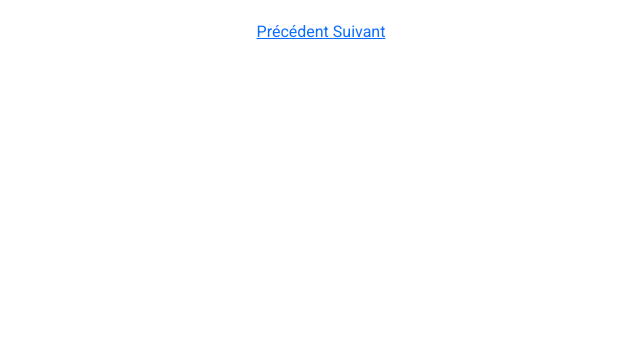
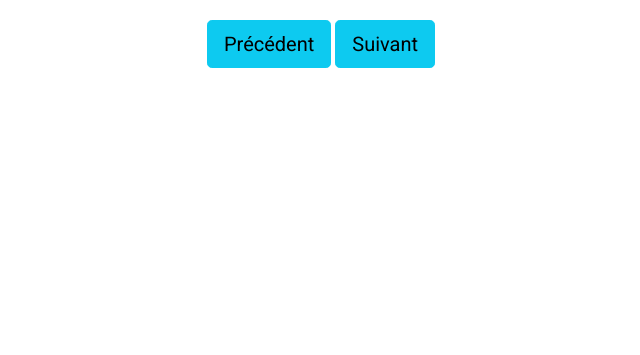
Before and after one commit to gabgabb/DjangoMon, a Django app: template pokedex/templates/pokedex/accueil.html in a window 1280 px wide. Shown: the part 445-800 px from the top of the page, without its empty margins (319-959 px from the left). Run offline with Django 4.2, Linux system fonts and the light colour scheme; the template is opened without the code that fills it: most values are stand-ins (such as "Sample title", 1, 10 or a date in 2020).

Commit message:
bouton suivant precedent bootstrap

```diff
--- a/pokedex/templates/pokedex/accueil.html
+++ b/pokedex/templates/pokedex/accueil.html
@@ -25,10 +25,10 @@
     {% endfor %}
 
     <div id="lienPage">
-        {% if limit != 30 %}
-            <a href="{% url 'accueil' offset|add:"-30" limit|add:"-30" %}"> Précédent </a>
+        {% if limit != 32 %}
+            <a class="btn btn-info btn-lg" href="{% url 'accueil' offset|add:"-32" limit|add:"-32" %}"> Précédent </a>
         {% endif %}
-        <a href="{% url 'accueil' offset|add:"30" limit|add:"30" %}"> Suivant </a>
+        <a class="btn btn-info btn-lg" href="{% url 'accueil' offset|add:"32" limit|add:"32" %}"> Suivant </a>
     </div>
 
 </div>
```
Also changed, not shown: other parts of pokedex/templates/pokedex/accueil.html (+1 -1 lines).
